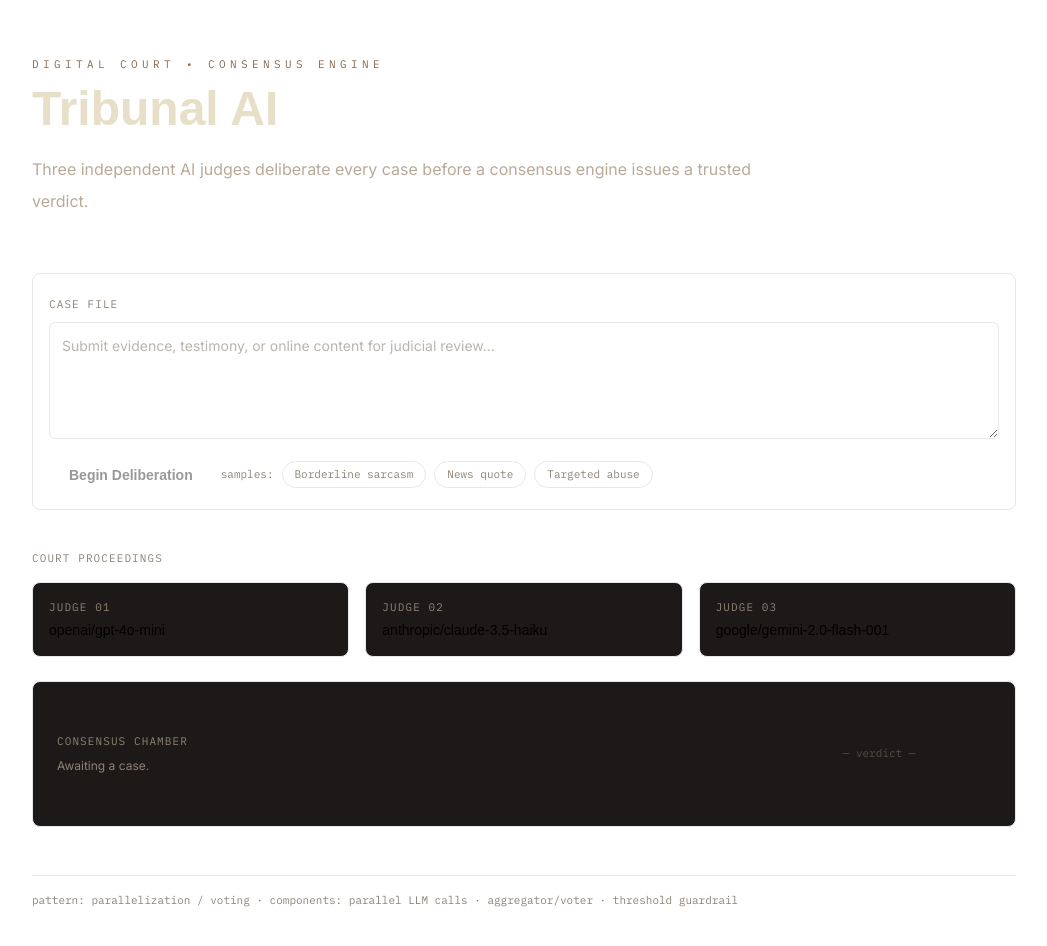
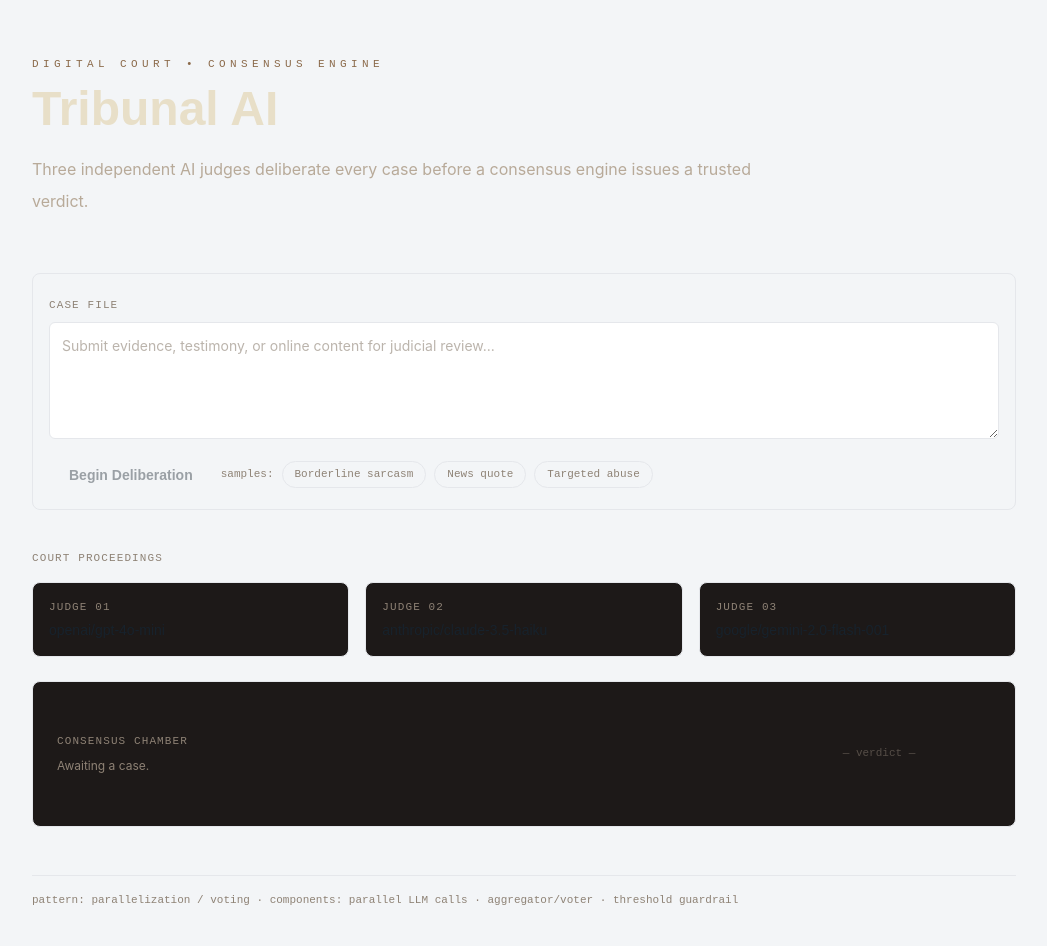
Before and after one commit to Aside00/Tribunal-AI, a Next.js app: page / in a window 1280 px wide. Shown: the top 946 px of the page, without its empty margins (116-1163 px from the left). Built offline with nearby package versions, Linux system fonts and the light colour scheme.

Commit message:
Refactor CSS styles and update animations

```diff
--- a/app/globals.css
+++ b/app/globals.css
@@ -1,32 +1,36 @@
-@import url("https://fonts.googleapis.com/css2?family=Space+Grotesk:wght@400;500;700&family=IBM+Plex+Mono:wght@400;500;600&family=Inter:wght@400;500;600&display=swap");
-
 @tailwind base;
 @tailwind components;
 @tailwind utilities;
 
+/* Base look lives here directly so it can never break */
+html {
+  background: #f3f5f7;
+}
+body {
+  background: #f3f5f7;
+  color: #17222c;
+  min-height: 100vh;
+}
+
 ::selection {
-  background: #53c8f0;
-  color: #0d1520;
+  background: #1d5bd6;
+  color: #ffffff;
 }
 
 /* pipeline pulse while a judge is deliberating */
 @keyframes lanePulse {
-  0%, 100% { opacity: 0.25; }
+  0%, 100% { opacity: 0.3; }
   50% { opacity: 1; }
 }
-.lane-pulse {
-  animation: lanePulse 1.1s ease-in-out infinite;
-}
+.lane-pulse { animation: lanePulse 1.1s ease-in-out infinite; }
 
 /* verdict stamp slam */
 @keyframes stamp {
-  0%   { transform: scale(2.4) rotate(-14deg); opacity: 0; }
-  60%  { transform: scale(0.94) rotate(-7deg); opacity: 1; }
-  100% { transform: scale(1) rotate(-7deg); opacity: 1; }
+  0%   { transform: scale(2.2) rotate(-13deg); opacity: 0; }
+  60%  { transform: scale(0.95) rotate(-6deg); opacity: 1; }
+  100% { transform: scale(1) rotate(-6deg); opacity: 1; }
 }
-.stamp-in {
-  animation: stamp 0.45s cubic-bezier(0.2, 0.9, 0.3, 1.4) both;
-}
+.stamp-in { animation: stamp 0.45s cubic-bezier(0.2, 0.9, 0.3, 1.4) both; }
 
 @keyframes riseIn {
   from { transform: translateY(10px); opacity: 0; }
```
